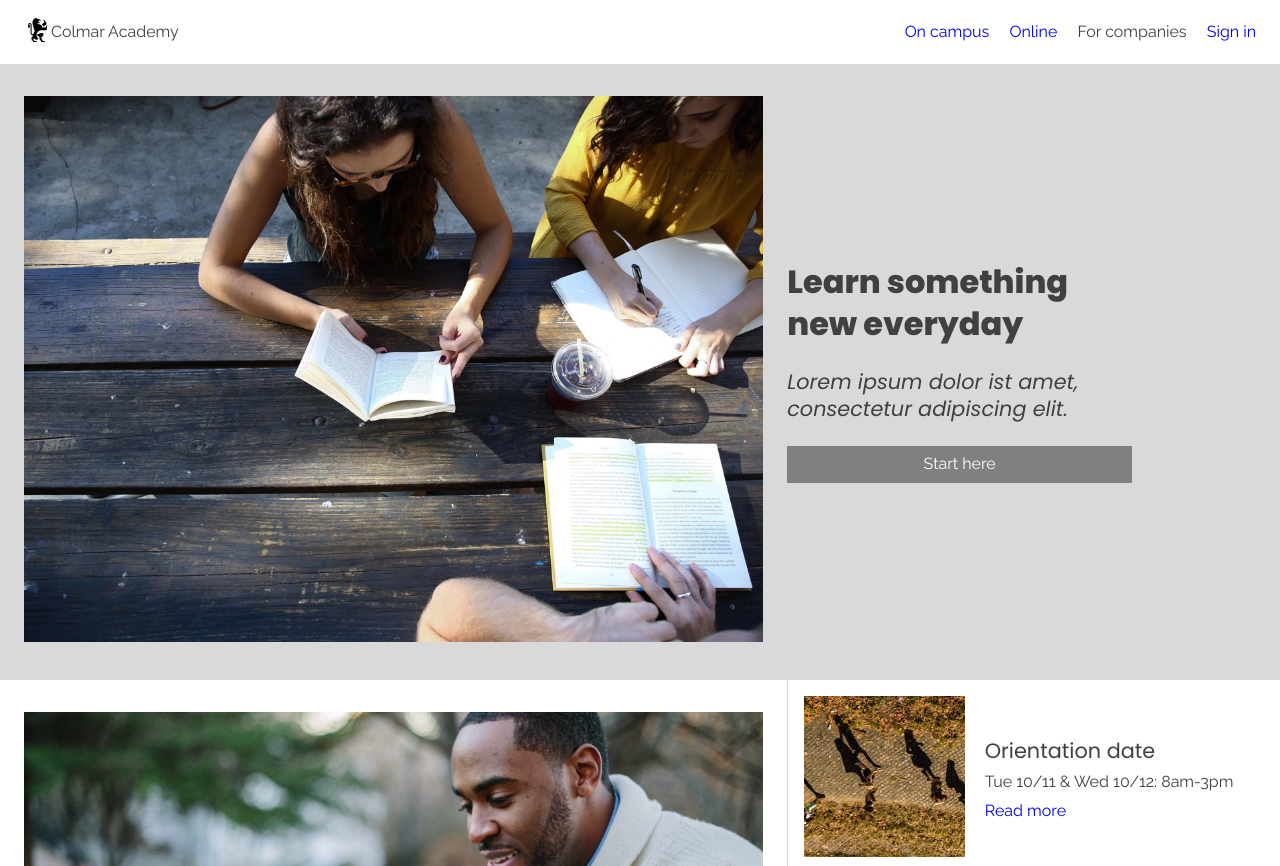
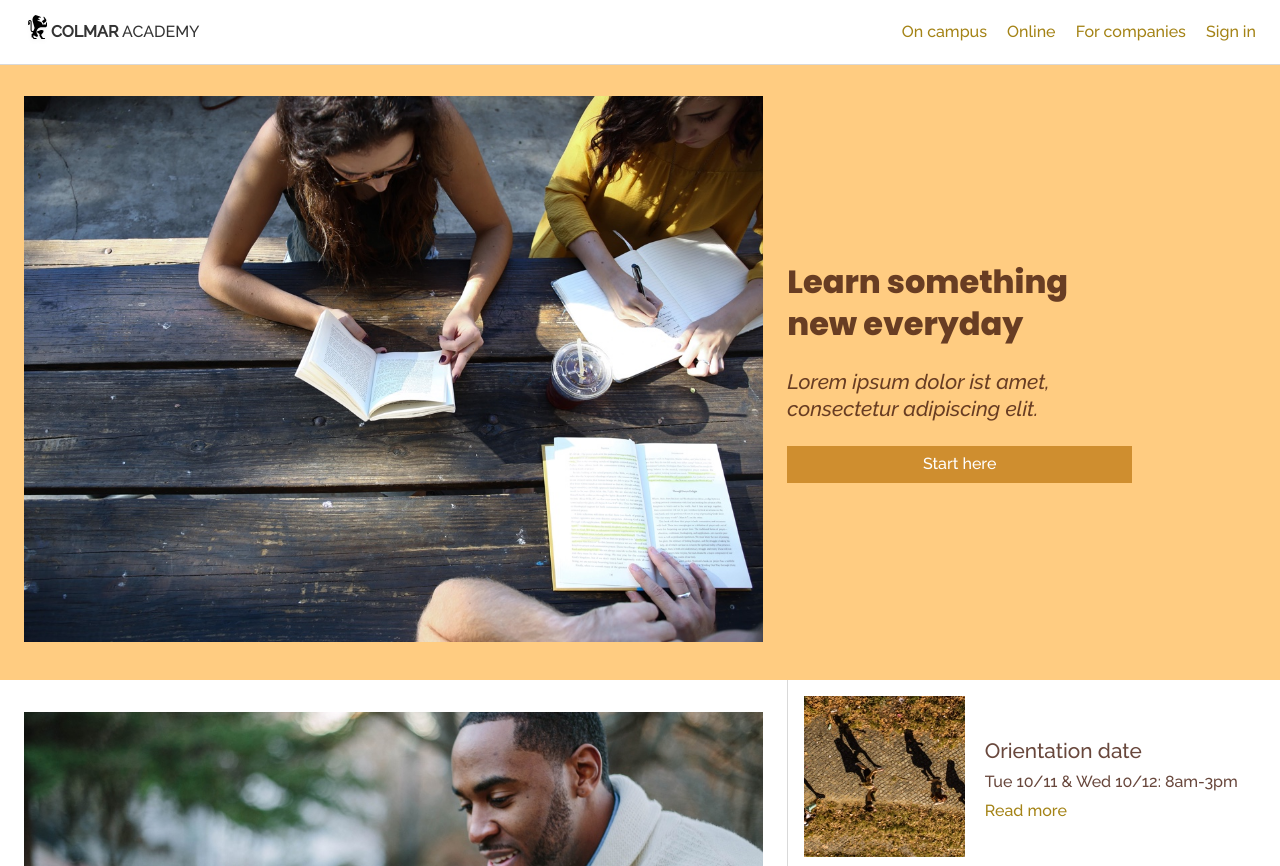
Before and after one commit to bkleeeee/ColmarAcademy, a plain HTML site: page index.html in a window 1280 px wide. Shown: the top 866 px of the page. Drawn offline with Linux system fonts and the light colour scheme.

Commit message:
part one completed

```diff
--- a/index.html
+++ b/index.html
@@ -5,21 +5,21 @@
     <title>Colmar Academy</title>
     <link href="./resources/styles/reset.css" type="text/css" rel="stylesheet">
     <link href="./resources/styles/style.css" type="text/css" rel="stylesheet">
-  <link href="https://fonts.googleapis.com/css?family=Poppins:400,400i,500,800|Raleway" rel="stylesheet">
+  <link href="https://fonts.googleapis.com/css?family=Poppins:200,400,400i,500,800|Raleway:500,500i" rel="stylesheet">
   </head>
   <body>
 
     <!--beginning of header-->
     <header>
       <div class="headerlogo">
-          <img src="./resources/images/ic-logo.svg" alt="Colmar Academy Lion Logo">
-          <p>Colmar Academy</p>
+          <a href="#"><img src="./resources/images/ic-logo.svg" alt="Colmar Academy Lion Logo"></a>
+          <p><span>COLMAR</span> ACADEMY</p>
       </div>
       <nav class="headernav">
         <ul class="desktopnav">
           <li><a href="#">On campus</a></li>
           <li><a href="#">Online</a></li>
-          <li><a v>For companies</a></li>
+          <li><a href='#'>For companies</a></li>
           <li><a href="#">Sign in</a></li>
         </ul>
         <ul class="mobilenav">
@@ -116,7 +116,7 @@
             <img src="./resources/images/course-computer-art.jpg" alt "left hand holding smartphone over table">
             <h3>Computer art</h3>
             <p>COURSES</p>
-            <p>Imaging & Design, Web Design, Motion Graphics & Visual Effects, Computer Animation</p>
+            <p>Imaging &amp; Design, Web Design, Motion Graphics &amp; Visual Effects, Computer Animation</p>
           </div>
           <div class="learning-tiles">
             <img src="./resources/images/course-design.jpg" alt "hands holding a camera outside">
--- a/resources/styles/style.css
+++ b/resources/styles/style.css
@@ -5,7 +5,6 @@ body {
 
 h1,
 h2,
-h3,
 h4 {
   font-family: Poppins, sans-serif;
 }
@@ -22,6 +21,7 @@ h3 {
 
 a {
   text-decoration: none;
+  color: RGB(164, 131, 22)
 }
 
 article {
@@ -31,21 +31,25 @@ article {
 /*--stand in colors and styles --*/
 .banner,
 .start-learning {
-  background-color: #d9d9d9;
+  background-color: RGB(255, 204, 129);
 }
 
 body {
-  color: #404040;
+  color: RGBA(66, 25, 11, .8);
 }
 
 
 /*== header styles==*/
 header {
+  position: fixed;
   width:100%;
   display: inline-flex;
   justify-content: space-between;
   align-items: center;
   height: 64px;
+  background-color: white;
+  z-index: 2;
+  border-bottom: 1px solid #d9d9d9;
 }
 
 .headerlogo {
@@ -53,6 +57,15 @@ header {
   display: inline-flex;
   align-items: center;
   margin-left: 24px;
+  color: #333333;
+}
+
+.headerlogo p{
+  font-weight: 500;
+}
+
+.headerlogo span {
+  font-weight: 800;
 }
 
 .headernav {
@@ -145,6 +158,10 @@ header {
 
 
 /*-- banner article styles --*/
+.banner {
+    padding-top: 64px;
+    width: 100%;
+}
 
 .banner-text {
   display: flex;
@@ -170,7 +187,7 @@ header {
 }
 
 .btn {
-  background-color: grey;
+  background-color: RGB(207, 142, 47);
   width: 100%;
   display: block;
   text-align: center;
@@ -219,7 +236,11 @@ header {
 }
 
 .read-nav:nth-child(3n) {
-  background-color: #d9d9d9;
+  background-color: RGB(255, 170, 129);
+}
+
+.read-nav:nth-child(3n) a {
+  color: RGB(255, 235, 172);
 }
 
 .read-icon {
@@ -288,6 +309,9 @@ header {
   .read-nav:nth-child(3n) {
     background-color: white;
   }
+  .read-nav:nth-child(3n) a {
+    color: RGB(164, 131, 22);
+  }
 }
 /*-- start learning styles --*/
 .start-learning {
@@ -329,7 +353,7 @@ header {
   margin: 8px 16px;
 }
 
-@media only screen and (max-width: 800px) {
+@media only screen and (max-width: 950px) {
   .learning-tiles {
     width: 35%;
   }
@@ -406,7 +430,7 @@ header {
 }
 
 .thesis-nav:first-child {
-  background-color: #d9d9d9;
+  background-color: RGB(255, 225, 129);
 }
 
 .thesis-icon {
```
